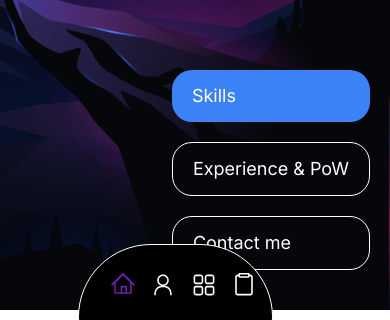
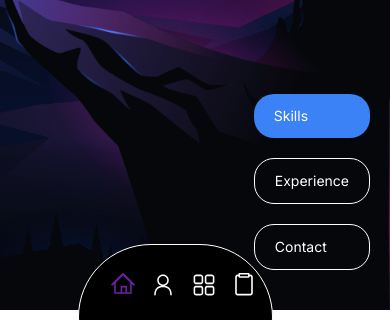
Before and after one commit to vaibhavSrivastava-pro/Portfolio, a Next.js app: page / in a window 390 px wide. Shown: the part 534-854 px from the top of the page. Built offline with nearby package versions, Linux system fonts and the light colour scheme.

Commit message:
ui fixing

```diff
--- a/app/page.tsx
+++ b/app/page.tsx
@@ -47,25 +47,25 @@ export default function Home() {
         </div>
       </div>
 
-      <div className="absolute flex bottom-10 z-[20] right-5 flex-col md:hidden gap-5">
+      <div className="absolute  flex bottom-10 z-[60] right-5 flex-col md:hidden gap-5">
         <Link
           href="/my-skills"
-          className="rounded-[20px] group bg-blue-500 px-5 py-3 text-lg text-white max-w-[200px]"
+          className="rounded-[20px] group bg-blue-500 px-5 py-3 text-sm text-white max-w-[200px]"
         >
           Skills
         </Link>
 
         <Link
           href="/my-projects"
-          className="rounded-[20px] group bg-trasparent border border-white px-5 py-3 text-lg text-white max-w-[200px]"
+          className="rounded-[20px] group bg-trasparent border border-white px-5 py-3 text-sm text-white max-w-[200px]"
         >
-          Experience & PoW
+          Experience
         </Link>
         <Link
           href="/contact-me"
-          className="rounded-[20px] group bg-trasparent border border-white px-5 py-3 text-lg text-white max-w-[200px]"
+          className="rounded-[20px] group bg-trasparent border border-white px-5 py-3 text-sm text-white max-w-[200px]"
         >
-          Contact me
+          Contact
         </Link>
       </div>
 
```
